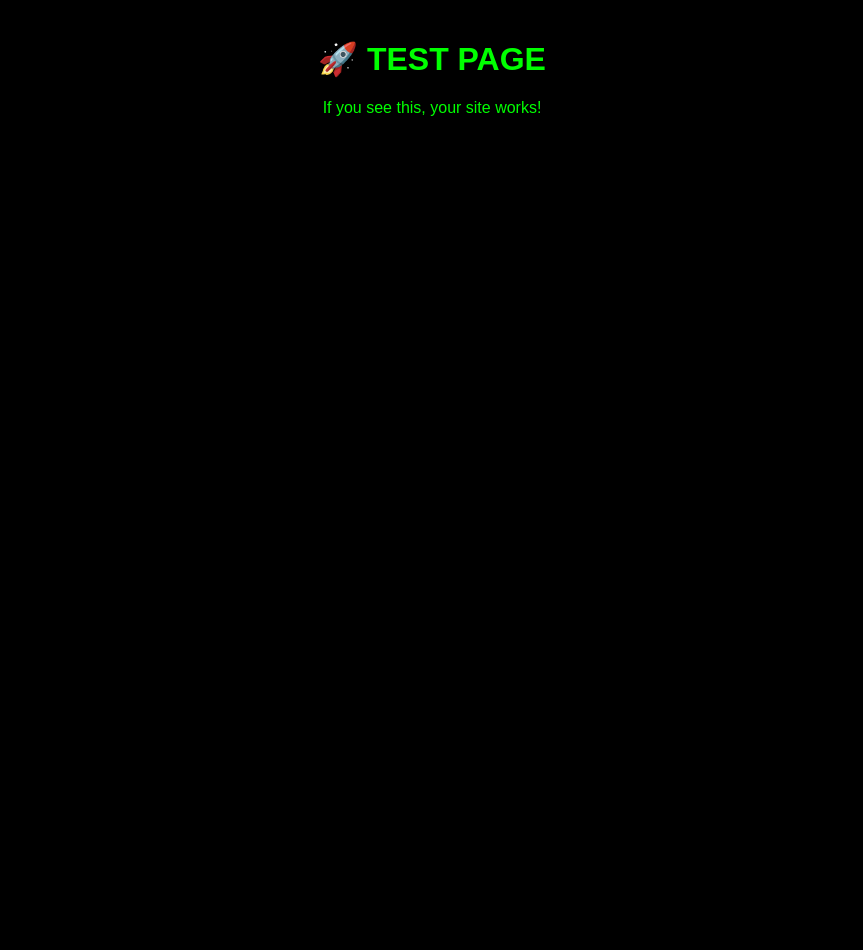
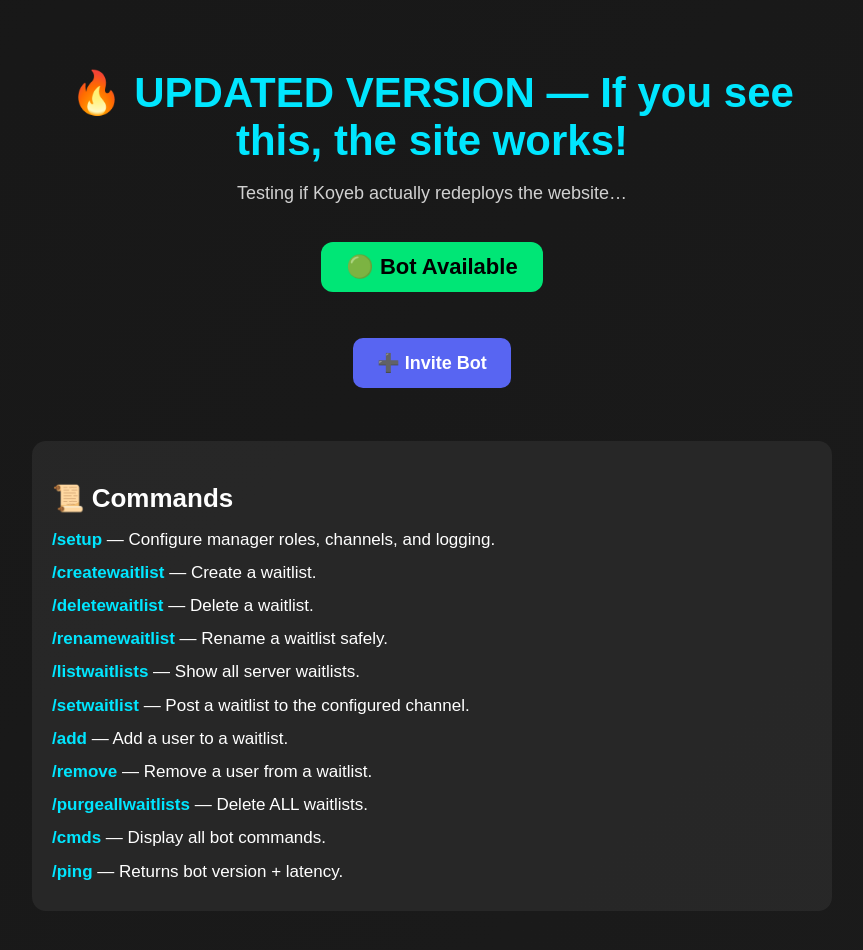
Before and after one commit to mrpepsi1069/Waitlist-Bot-BETA-, a website: page public/index.html in a window 1280 px wide. Shown: the whole page, without its empty margins (208-1071 px from the left). Before the commit the page ends 800 px from the top, so only its background shows below. Drawn offline with Linux system fonts and the light colour scheme.

Commit message:
Update index.html

```diff
--- a/public/index.html
+++ b/public/index.html
@@ -1,19 +1,127 @@
 <!DOCTYPE html>
-<html>
+<html lang="en">
 <head>
-  <title>Waitlist Bot Test</title>
+  <meta charset="UTF-8">
+  <title>Waitlist Bot — UPDATED TEST</title>
+  <meta name="viewport" content="width=device-width, initial-scale=1">
+
   <style>
     body {
-      background: black;
-      color: lime;
-      font-family: Arial;
+      margin: 0;
+      padding: 0;
+      font-family: "Arial", sans-serif;
+      background: linear-gradient(135deg, #0e0e0e, #1b1b1b);
+      background-size: 400% 400%;
+      animation: gradient 12s ease infinite;
+      color: white;
       text-align: center;
-      margin-top: 40px;
     }
+
+    @keyframes gradient {
+      0% { background-position: 0% 0%; }
+      50% { background-position: 100% 100%; }
+      100% { background-position: 0% 0%; }
+    }
+
+    .container {
+      max-width: 800px;
+      margin: auto;
+      padding: 40px 20px;
+    }
+
+    h1 {
+      font-size: 42px;
+      margin-bottom: 10px;
+      color: #00e6ff;
+    }
+
+    p.subtitle {
+      font-size: 18px;
+      opacity: 0.8;
+      margin-bottom: 20px;
+    }
+
+    #statusBox {
+      display: inline-block;
+      padding: 12px 25px;
+      font-size: 22px;
+      border-radius: 12px;
+      margin: 18px 0;
+      font-weight: bold;
+    }
+
+    .online { background: #00e676; color: black; }
+    .offline { background: #ff1744; color: white; }
+    .checking { background: #ffd600; color: black; }
+
+    .buttons { margin-top: 20px; }
+    .btn {
+      display: inline-block;
+      padding: 14px 24px;
+      margin: 8px;
+      border-radius: 10px;
+      font-size: 18px;
+      font-weight: bold;
+      color: white;
+      text-decoration: none;
+      transition: 0.25s;
+    }
+
+    .btn-invite { background: #5865F2; }
+
+    .btn:hover {
+      transform: scale(1.05);
+      opacity: 0.9;
+    }
+
+    .section {
+      text-align: left;
+      margin-top: 45px;
+      padding: 20px;
+      background: rgba(255,255,255,0.06);
+      border-radius: 14px;
+    }
+
+    .section h2 {
+      margin-bottom: 12px;
+      font-size: 26px;
+    }
+
+    .cmd { margin: 6px 0; font-size: 17px; line-height: 1.6; }
+    .cmd b { color: #00e6ff; }
+
   </style>
 </head>
+
 <body>
-  <h1>🚀 TEST PAGE</h1>
-  <p>If you see this, your site works!</p>
+  <div class="container">
+
+    <h1>🔥 UPDATED VERSION — If you see this, the site works!</h1>
+    <p class="subtitle">Testing if Koyeb actually redeploys the website…</p>
+
+    <div id="statusBox" class="online">🟢 Bot Available</div>
+
+    <div class="buttons">
+      <a href="https://discord.com/oauth2/authorize?client_id=1446687675330330826&permissions=139586825281&integration_type=0&scope=applications.commands+bot" class="btn btn-invite">
+        ➕ Invite Bot
+      </a>
+    </div>
+
+    <div class="section">
+      <h2>📜 Commands</h2>
+      <div class="cmd"><b>/setup</b> — Configure manager roles, channels, and logging.</div>
+      <div class="cmd"><b>/createwaitlist</b> — Create a waitlist.</div>
+      <div class="cmd"><b>/deletewaitlist</b> — Delete a waitlist.</div>
+      <div class="cmd"><b>/renamewaitlist</b> — Rename a waitlist safely.</div>
+      <div class="cmd"><b>/listwaitlists</b> — Show all server waitlists.</div>
+      <div class="cmd"><b>/setwaitlist</b> — Post a waitlist to the configured channel.</div>
+      <div class="cmd"><b>/add</b> — Add a user to a waitlist.</div>
+      <div class="cmd"><b>/remove</b> — Remove a user from a waitlist.</div>
+      <div class="cmd"><b>/purgeallwaitlists</b> — Delete ALL waitlists.</div>
+      <div class="cmd"><b>/cmds</b> — Display all bot commands.</div>
+      <div class="cmd"><b>/ping</b> — Returns bot version + latency.</div>
+    </div>
+
+  </div>
 </body>
 </html>
```
